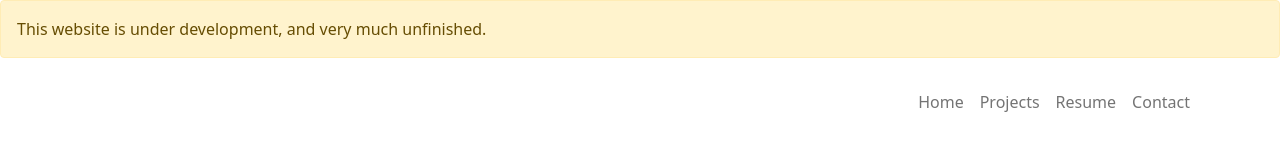
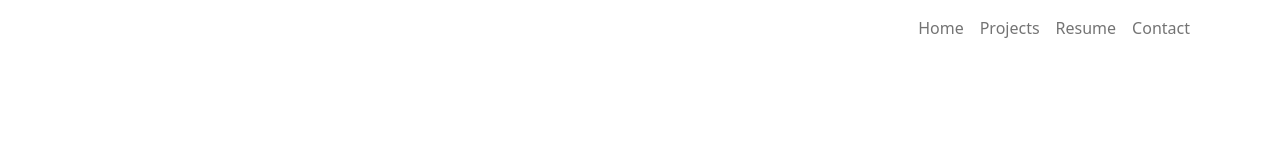
Before and after one commit to sreedhara-aneesh/portfolio-website, a React (Create React App) app: page / in a window 1280 px wide. Shown: the top 160 px of the page. Built offline with nearby package versions, Linux system fonts and the light colour scheme; no server answers.

Commit message:
Hotfix to remove warning message at top of screen

```diff
--- a/src/App.js
+++ b/src/App.js
@@ -17,7 +17,6 @@ import Contact from "./pages/Contact";
 function App() {
     return (
         <Router className={"App"}>
-            <Alert variant={"warning"}>This website is under development, and very much unfinished.</Alert>
             <Navigation/>
             <Switch>
                 <Route exact path={"/"} component={Home}/>
```
